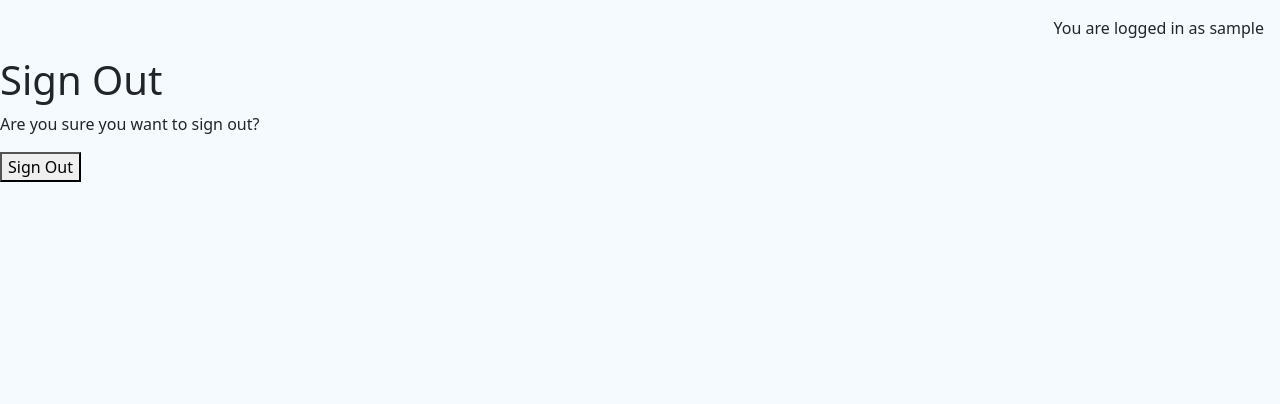
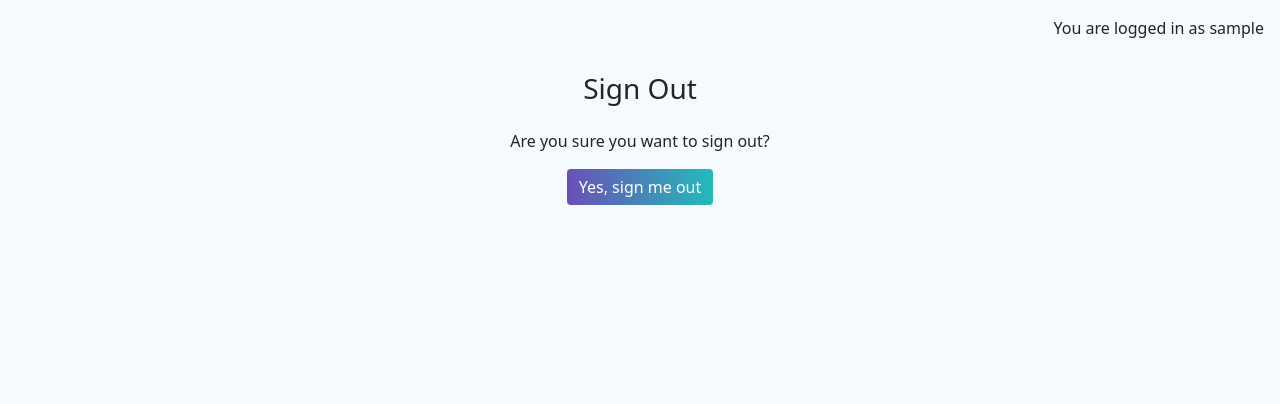
Before and after one commit to Zozo62442/fact-up-science, a Django app: page /accounts/logout/ in a window 1280 px wide. Shown: the part 60-464 px from the top of the page. Run offline with Django 4.2, Linux system fonts and the light colour scheme; the visitor is signed in with stand-in values (Sample User, id 1); parts of the project's set-up code (start-up, migrations or seed data) failed here and were passed over.

Commit message:
Add style to logout

```diff
--- a/templates/account/logout.html
+++ b/templates/account/logout.html
@@ -4,17 +4,25 @@
 {% block head_title %}{% trans "Sign Out" %}{% endblock head_title %}
 
 {% block content %}
-<h1>{% trans "Sign Out" %}</h1>
+<div class="container">
+    <div class="row">
+        <div class="col-md-8 mt-3 offset-md-2 text-center">
+            <h3 class="mb-4">{% trans "Sign Out" %}</h3>
 
-<p>{% trans 'Are you sure you want to sign out?' %}</p>
+            <p class="mb-3">
+                {% trans "Are you sure you want to sign out?" %}
+            </p>
 
             <form method="post" action="{% url 'account_logout' %}">
               {% csrf_token %}
               {% if redirect_field_value %}
               <input type="hidden" name="{{ redirect_field_name }}" value="{{ redirect_field_value }}"/>
               {% endif %}
-  <button type="submit">{% trans 'Sign Out' %}</button>
+              <button type="submit" class="btn btn-signup">{% trans 'Yes, sign me out' %}</button>
             </form>
+        </div>
+    </div>
+</div>
 
 
 {% endblock content %}
```
Lines whose indentation alone changed are shown as unchanged.
